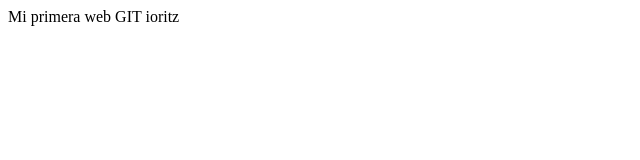
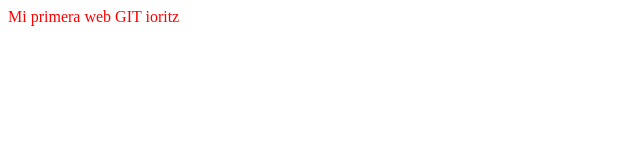
Before and after one commit to ioritz1/Tarea-2, a plain HTML site: page index.html in a window 1280 px wide. Shown: the whole page, without its empty margins (0-640 px from the left). Drawn offline with Linux system fonts and the light colour scheme.

Commit message:
comiiimimt

```diff
--- a/estilos.css
+++ b/estilos.css
@@ -1 +1,3 @@
-estilos y eso
+body {
+	color: #FF0000;
+}
--- a/index.html
+++ b/index.html
@@ -1,5 +1,6 @@
 <html>
 <head>
+<link rel="stylesheet" href="estilos.css">
 <title>Mi primera web GIT</title>
 </head>
 <body>
```
